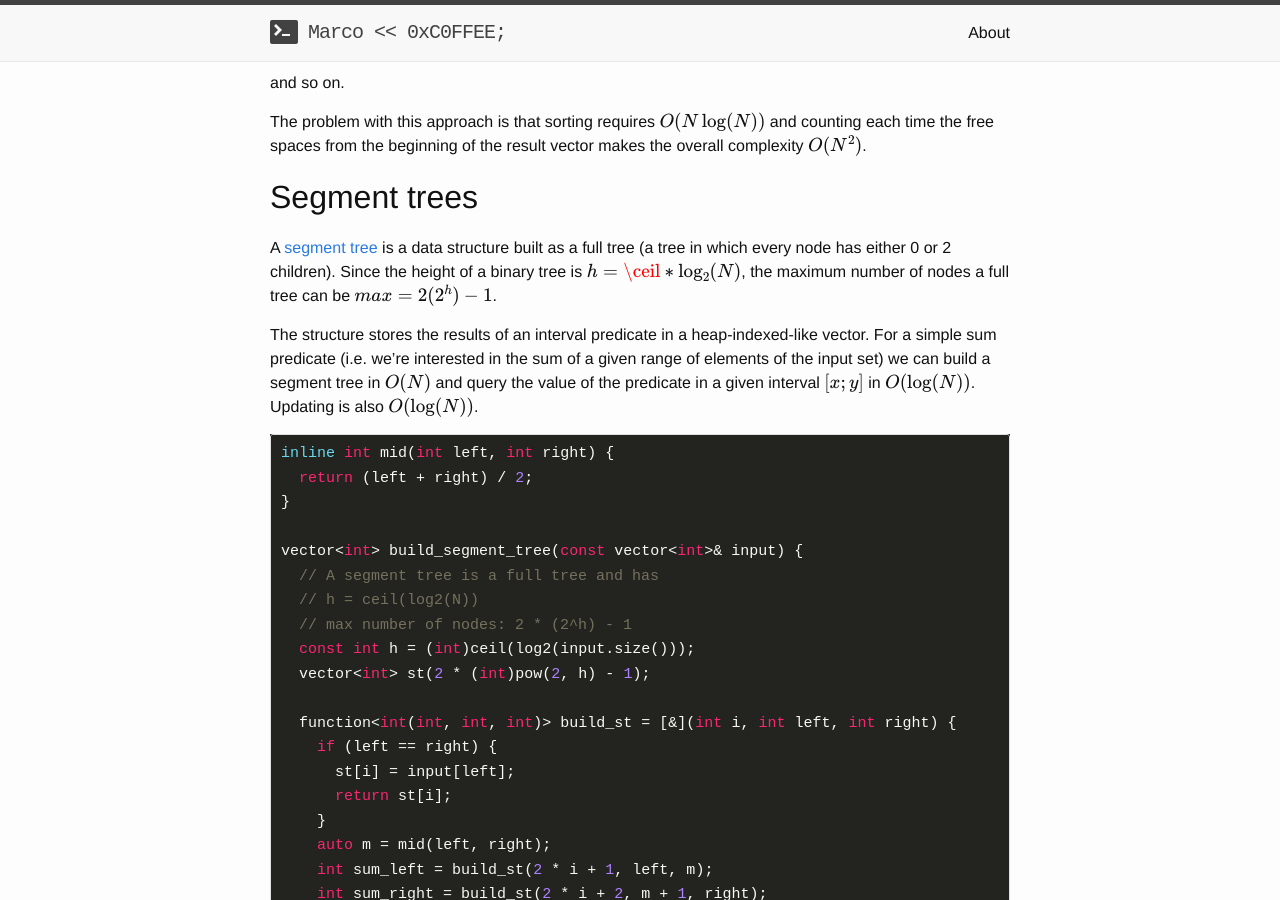
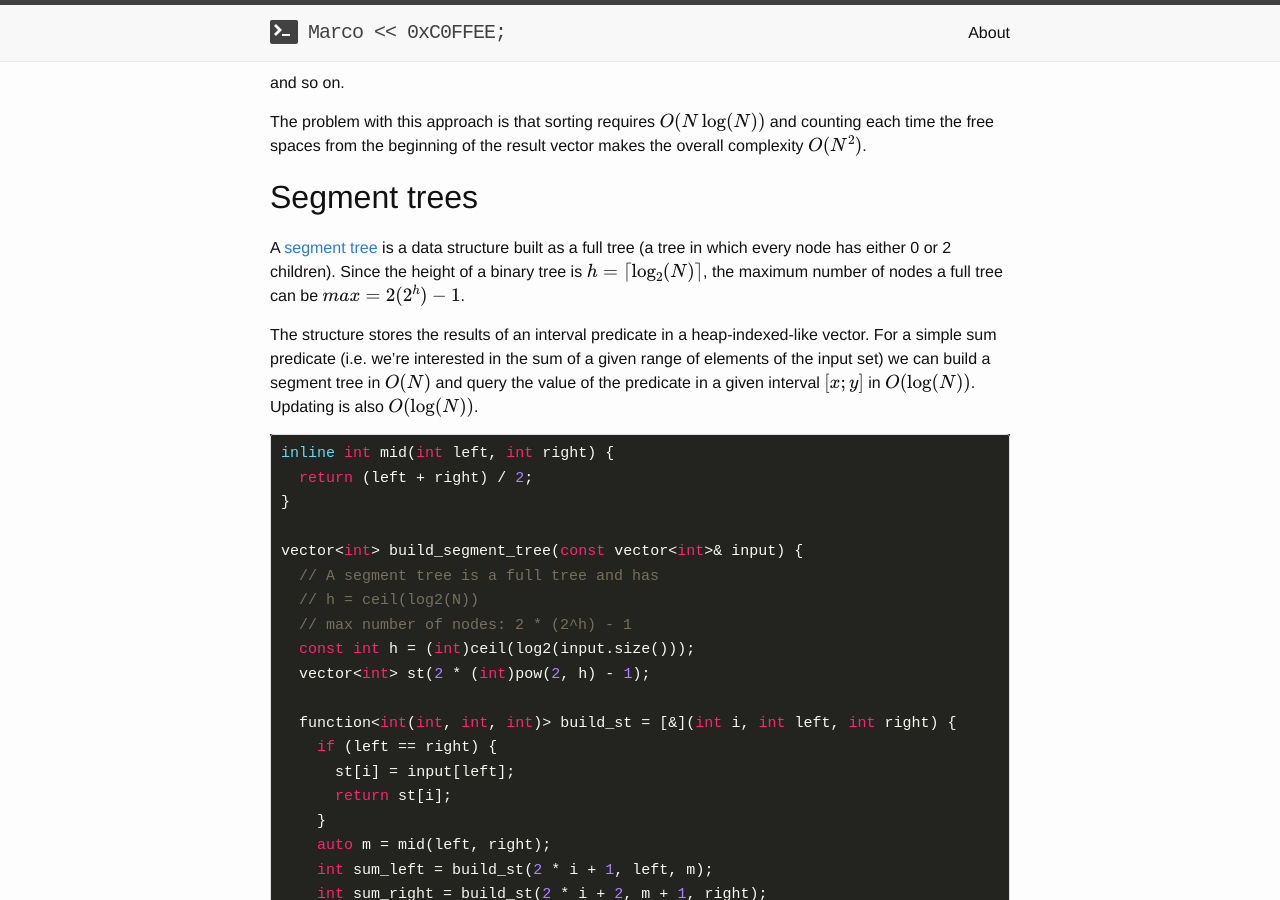
Before and after one commit to marcodiiga/marcodiiga.github.io, a Jekyll site: the page built from _posts/2016-12-17-segment-trees.markdown, in a window 1280 px wide and 900 px high, scrolled down 901 px. Built offline with Jekyll 4.4.1, drawn with Linux system fonts in a browser that asks for light colours; formulas are drawn with MathJax 3.

Commit message:
Fix ceil

```diff
--- a/_posts/2016-12-17-segment-trees.markdown
+++ b/_posts/2016-12-17-segment-trees.markdown
@@ -44,7 +44,7 @@ Segment trees
 -------------
 A [segment tree](https://en.wikipedia.org/wiki/Segment_tree) is a data structure
 built as a full tree (a tree in which every node has either 0 or 2 children).
-Since the height of a binary tree is \\( h = \ceil*{\log_2(N)} \\), the maximum
+Since the height of a binary tree is \\( h = \lceil \log_2(N) \rceil \\), the maximum
 number of nodes a full tree can be \\( max = 2(2^h) -1 \\).
 
 The structure stores the results of an interval predicate in a heap-indexed-like vector.
```
